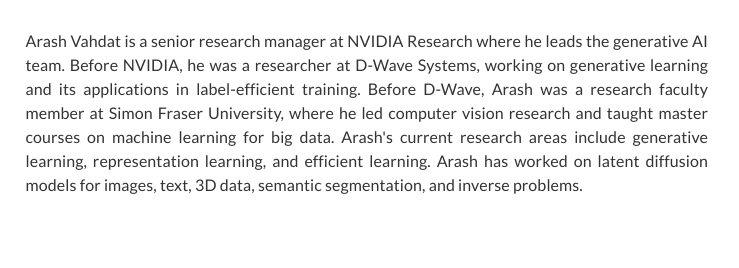
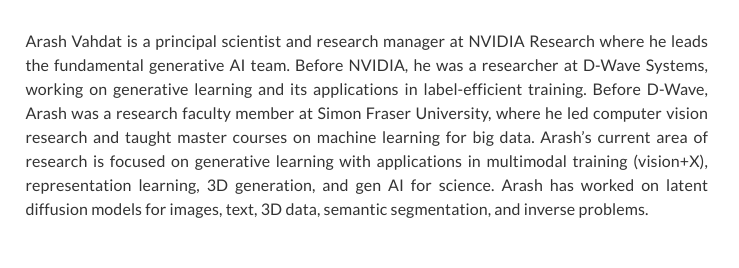
Before and after one commit to neurips2023-ldm-tutorial/neurips2023-ldm-tutorial.github.io, a plain HTML site: page index.html in a window 1280 px wide. Shown: the part 3285-3553 px from the top of the page, 392-1131 px from the left. Drawn offline with nearby package versions, Linux system fonts and the light colour scheme.

Commit message:
minor changes

```diff
--- a/index.html
+++ b/index.html
@@ -352,7 +352,7 @@ In this tutorial, we aim to provide an introduction to LDMs. While the literatur
   </div>
   <div class="col-md-9">
     <p class="speaker-bio">
-	Arash Vahdat is a senior research manager at NVIDIA Research where he leads the generative AI team. Before NVIDIA, he was a researcher at D-Wave Systems, working on generative learning and its applications in label-efficient training. Before D-Wave, Arash was a research faculty member at Simon Fraser University, where he led computer vision research and taught master courses on machine learning for big data. Arash's current research areas include generative learning, representation learning, and efficient learning. Arash has worked on latent diffusion models for images, text, 3D data, semantic segmentation, and inverse problems.
+      Arash Vahdat is a principal scientist and research manager at NVIDIA Research where he leads the fundamental generative AI team. Before NVIDIA, he was a researcher at D-Wave Systems, working on generative learning and its applications in label-efficient training. Before D-Wave, Arash was a research faculty member at Simon Fraser University, where he led computer vision research and taught master courses on machine learning for big data. Arash’s current area of research is focused on generative learning with applications in multimodal training (vision+X), representation learning, 3D generation, and gen AI for science. Arash has worked on latent diffusion models for images, text, 3D data, semantic segmentation, and inverse problems.
     </p>
   </div>
 </div>
```
